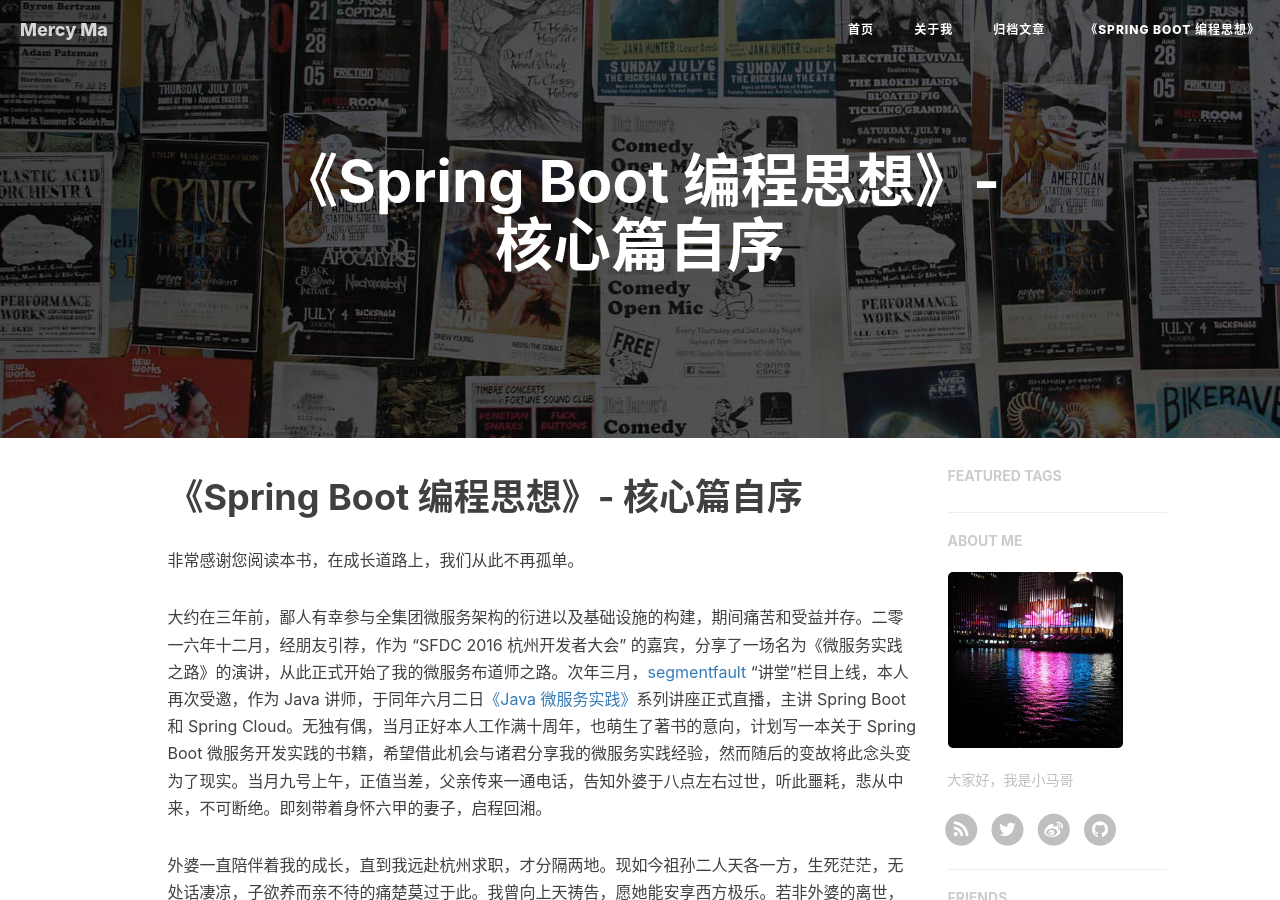
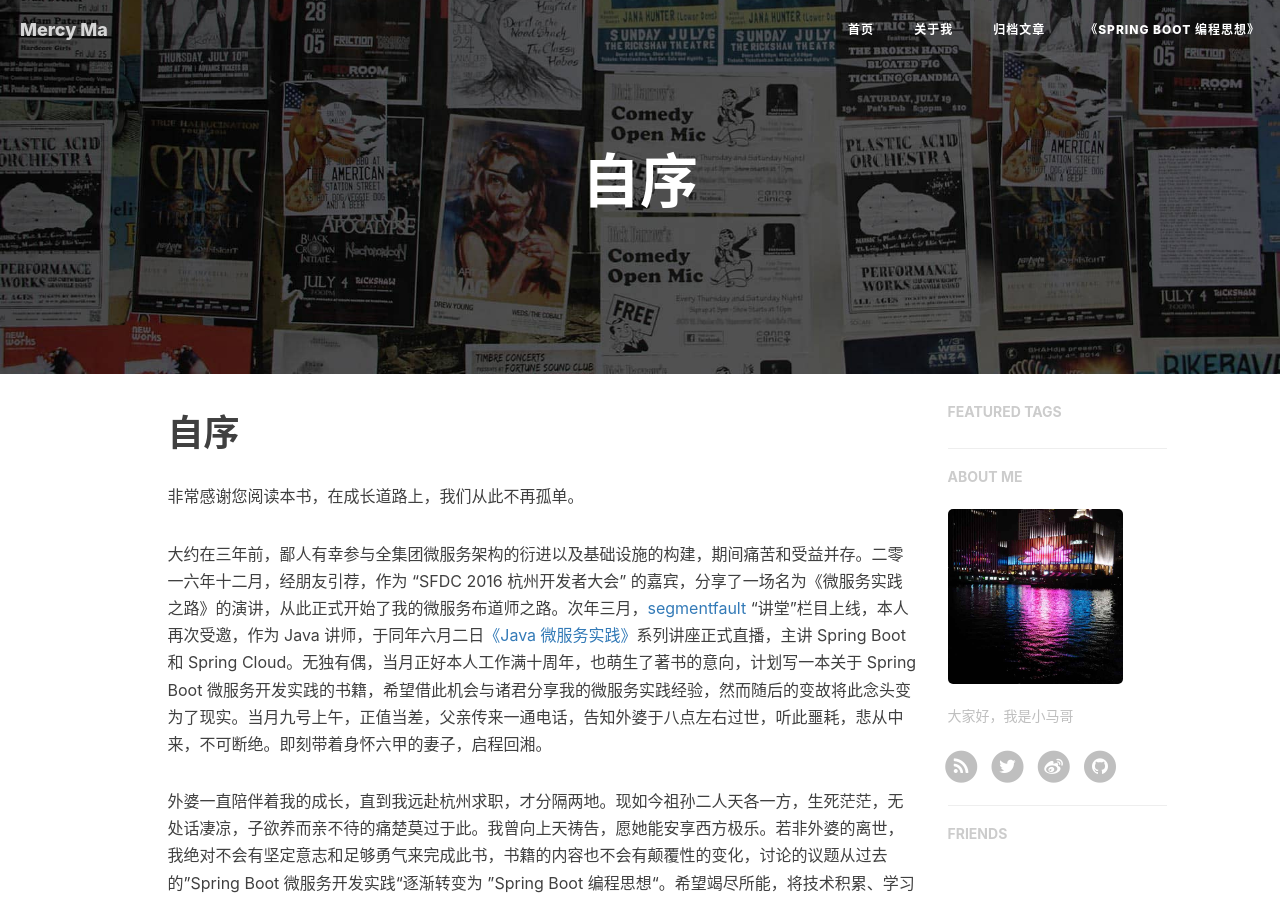
Before and after one commit to mercyblitz/mercyblitz.github.io, a Jekyll site: the page built from books/thinking-in-spring-boot/core/preface.md, in a window 1280 px wide and 900 px high. Built offline with Jekyll 4.4.1, drawn with Linux system fonts in a browser that asks for light colours; nearby versions of some CDN libraries; our own code applies the rules of GitHub Pages for plain Markdown files; comment, search, counter and statistics services are not loaded; some of the changed lines change nothing that is shown; some of the changed text lies outside the part shown.

Commit message:
Update preface.md

```diff
--- a/books/thinking-in-spring-boot/core/preface.md
+++ b/books/thinking-in-spring-boot/core/preface.md
@@ -1,4 +1,4 @@
-# 《Spring Boot 编程思想》- 核心篇自序
+# 自序
 
 非常感谢您阅读本书，在成长道路上，我们从此不再孤单。
 
@@ -21,6 +21,6 @@
 最后，借此机会，由衷地感谢我的太太，没有她背后默默地付出，我不会有如此多精力的投入，更无法专注写作。同时，向陈编辑晓猛先生致敬，他是一位谦谦君子，极富耐心，在书籍编写的过程中，给予了我不少的帮助和鼓励。还有再次向各位朋友送上我诚挚的歉意，由于个人的原因，使得书籍出版时间一再跳票。
 
 
-小马哥
+<div style="text-align: right">小马哥</div>
 
-公元二零一八年 十一月二十二日
+<div style="text-align: right">公元二零一八年 十一月二十二日 于杭州</div>
```
